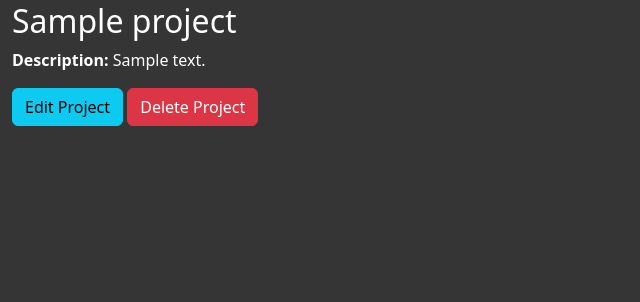
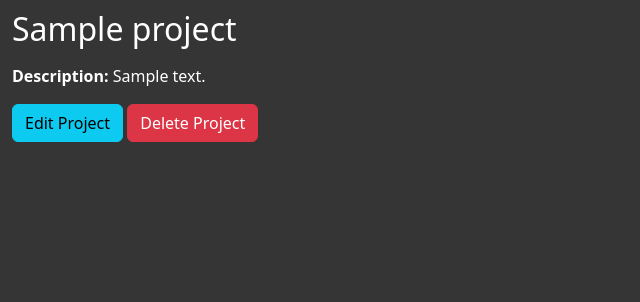
Before and after one commit to OrangeSkyline/Django-Project, a Django app: page /projects/1/ in a window 1280 px wide. Shown: the part 120-422 px from the top of the page, without its empty margins (0-640 px from the left). Run offline with Django 5.2, Linux system fonts and the light colour scheme; tables that the repository leaves empty hold one stand-in row (values such as "Sample post"); some libraries are stand-ins or nearby versions.

Commit message:
Pointed project_form_delete to projects & stylized project forms.

```diff
--- a/portfolio_app/templates/portfolio_app/project_detail.html
+++ b/portfolio_app/templates/portfolio_app/project_detail.html
@@ -3,9 +3,8 @@
 
 {%block content%}
 
-<h2>{{project.title}}</h2>
-
-<p><strong>Description:</strong> {{project.description}}</p>
+<h2 class="fw-normal mt-2">{{project.title}}</h2>
+<p class="mt-3"><strong>Description:</strong> {{project.description}}</p>
 
 {% url 'project_update' project.pk as project_update %}
 {% bootstrap_button button_type="link" button_class="btn btn-info" content="Edit Project" href=project_update %}
--- a/portfolio_app/templates/portfolio_app/project_form_delete.html
+++ b/portfolio_app/templates/portfolio_app/project_form_delete.html
@@ -4,7 +4,7 @@
         <h4 class="modal-title">Confirm Deletion</h4>
         <button type="button" class="btn-close" data-bs-dismiss="modal"></button>
     </div>
-        <form method="post" action="{% url 'portfolio_delete' portfolio.pk %}">
+        <form method="post" action="{% url 'project_delete' project.pk %}">
             <div class="modal-body">
                 {% csrf_token %}
                 <p>Are you sure you want to delete {{project.title}}? This action cannot be undone.</p>
```
